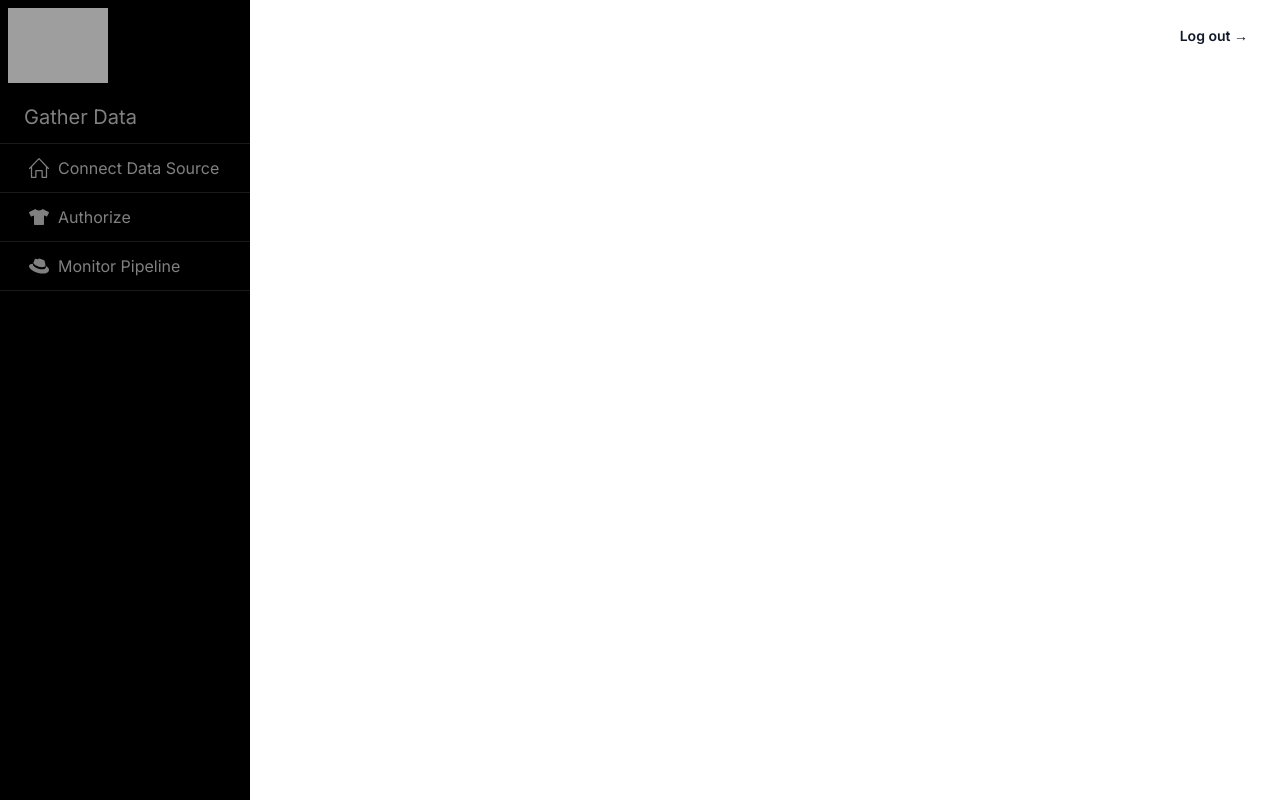
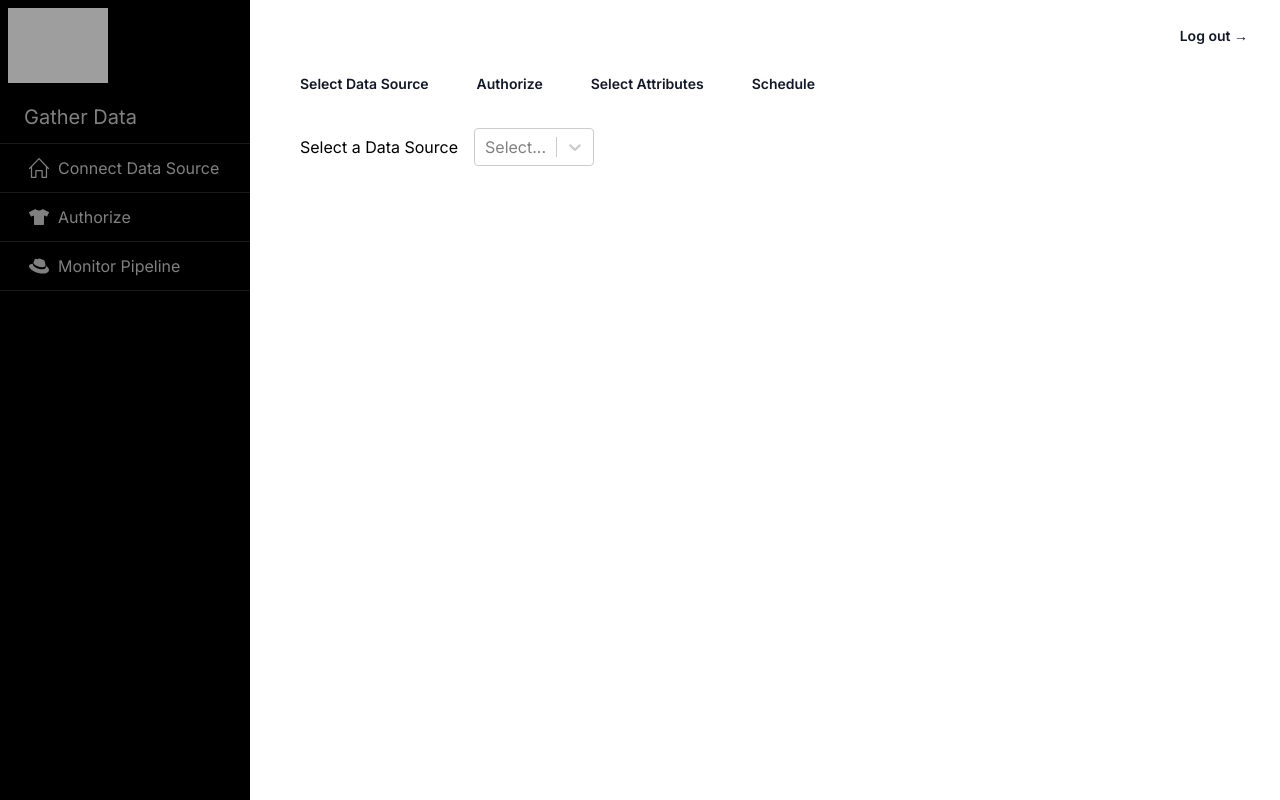
Before and after one commit to RajatGang07/wonder-woman, a Next.js app: page /dataSource in a window 1280 px wide. Built offline with nearby package versions, Linux system fonts and the light colour scheme; grey boxes are pictures that could not be loaded.

Commit message:
added drop down

```diff
--- a/package.json
+++ b/package.json
@@ -6,7 +6,7 @@
     "dev": "next dev",
     "build": "next build",
     "start": "/home/site/wwwroot/node_modules/next/dist/bin/next",
-    "startLocal" : "next start",
+    "startLocal": "next start",
     "lint": "next lint"
   },
   "dependencies": {
@@ -18,7 +18,8 @@
     "react-dom": "^18",
     "react-hook-form": "^7.48.2",
     "react-icons": "^4.12.0",
-    "react-redux": "^8.1.3"
+    "react-redux": "^8.1.3",
+    "react-select": "^5.8.0"
   },
   "devDependencies": {
     "@types/node": "^20",
--- /dev/null
+++ b/src/app/components/DataSource.tsx
@@ -0,0 +1,23 @@
+"use client";
+import React, { useState } from "react";
+import Select from "react-select";
+
+export default function DataSource() {
+  const [selectedOption, setSelectedOption] = useState(null);
+
+  const options = [
+    { value: "facebook", label: "Facebook" },
+    { value: "youtube", label: "Youtube" },
+  ];
+  return (
+    <div className="flex  items-center ml-[300px] pb-8 gap-4">
+      <label>Select a Data Source</label>
+
+      <Select
+        defaultValue={selectedOption}
+        onChange={setSelectedOption}
+        options={options}
+      />
+    </div>
+  );
+}
--- a/src/app/components/LoginForm.tsx
+++ b/src/app/components/LoginForm.tsx
@@ -79,7 +79,7 @@ const LoginForm = () => {
                       aria-describedby="remember"
                       type="checkbox"
                       className="w-4 h-4 border border-gray-300 rounded bg-gray-50 focus:ring-3 focus:ring-primary-300 dark:bg-gray-700 dark:border-gray-600 dark:focus:ring-primary-600 dark:ring-offset-gray-800"
-                      required={true}
+                      // required={true}
                     />
                   </div>
                   <div className="ml-3 text-sm">
--- a/src/app/components/Tabs.js
+++ b/src/app/components/Tabs.js
@@ -20,13 +20,12 @@ const TabsComponent = () => {
             onClick={handleNavigate("/dataSource")}
             onKeyDown={handleNavigate("/dataSource")}
           >
-            <button
-              type="button"
+            <div
               className="flex items-center gap-x-1 text-sm font-semibold leading-6 text-gray-900"
               aria-expanded="false"
             >
               Select Data Source
-            </button>
+            </div>
           </div>
 
           <div
--- a/src/app/dataSource/page.tsx
+++ b/src/app/dataSource/page.tsx
@@ -1,13 +1,17 @@
-import Image from 'next/image'
+import Image from "next/image";
 
 import NavBar from "../navbar/navbar";
 import Sidebar from "../components/Sidebar";
+import TabsComponent from "../components/Tabs";
+import DataSource from '../components/DataSource';
 
-export default function DataSource() {
+export default function DataSourcePage() {
   return (
     <div>
-  <NavBar />
-          <Sidebar />
-            </div>
-  )
+      <NavBar />
+      <Sidebar />
+      <TabsComponent />
+      <DataSource />
+    </div>
+  );
 }
--- a/src/app/page.tsx
+++ b/src/app/page.tsx
@@ -12,6 +12,7 @@ const Dashboard = ({ children }: any) => {
     authData = localStorage.getItem("auth");
   }
 
+  console.log('typeof window !== "undefined" && JSON?.parse(authData)?.token', typeof window !== "undefined" && JSON?.parse(authData)?.token)
   return (
     <>
       {typeof window !== "undefined" && JSON?.parse(authData)?.token ? (
```
Also changed, not shown: 1 other file (tests, documents, lock files or other folders).
